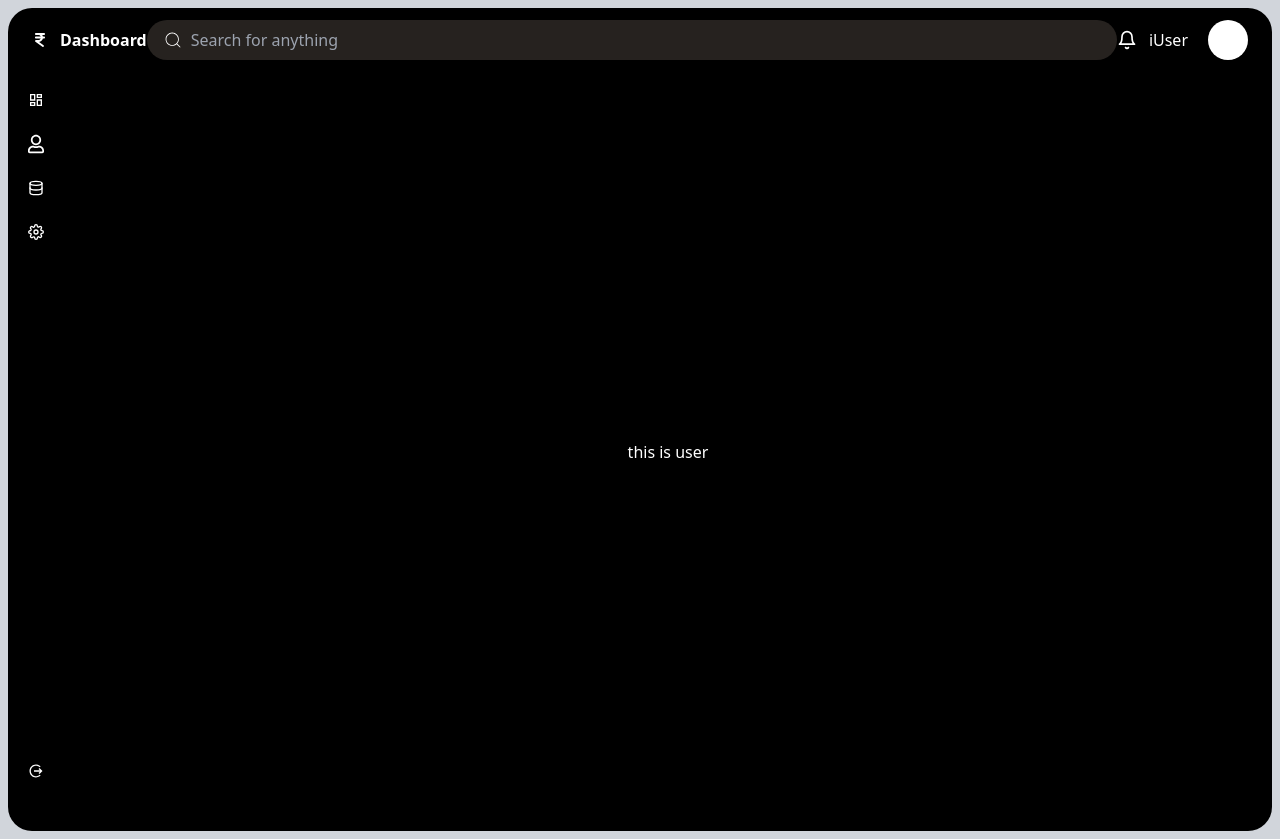
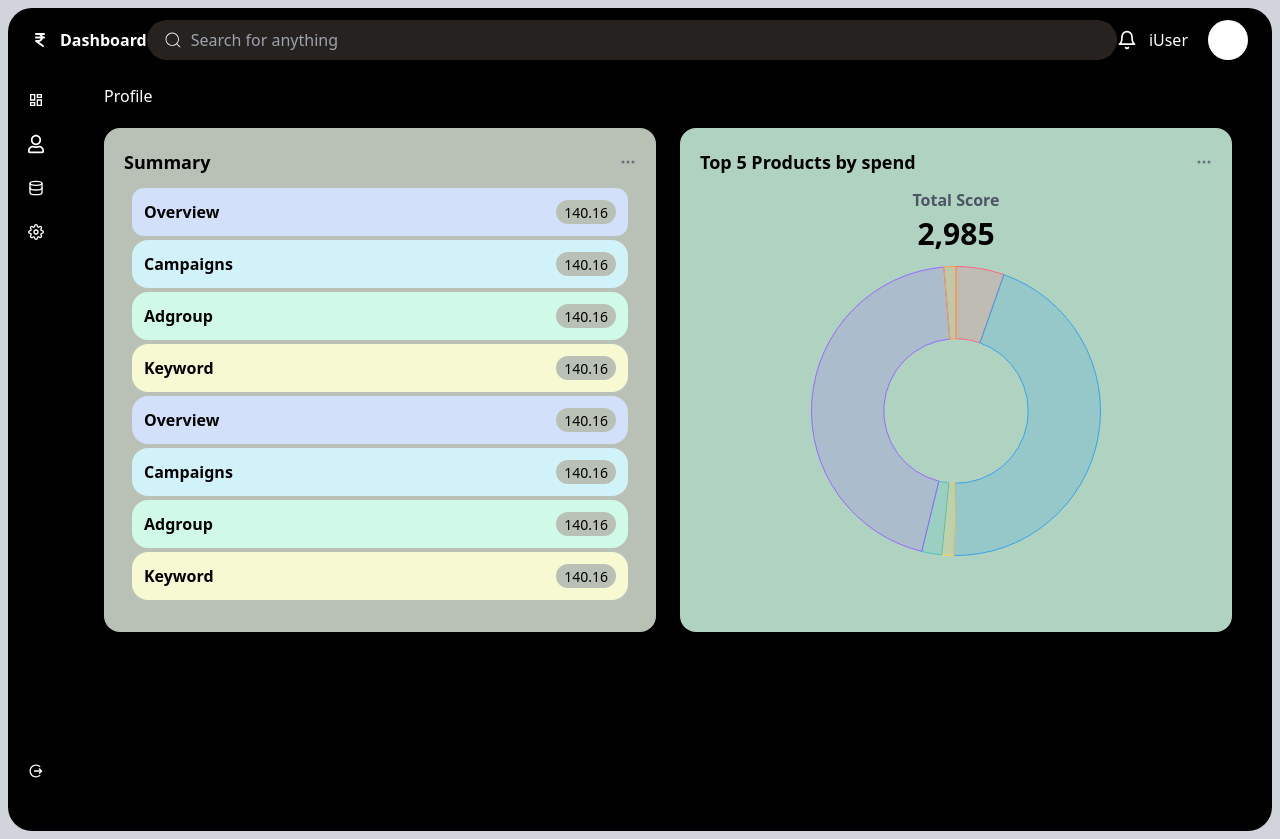
Before and after one commit to vkskumarthakur/Next-JS-Money-Investment, a Next.js app: page /user in a window 1280 px wide. Built offline with nearby package versions, Linux system fonts and the light colour scheme.

Commit message:
some dummy data  added to user page

```diff
--- a/app/user/page.js
+++ b/app/user/page.js
@@ -1,9 +1,95 @@
 import Image from "next/image";
 import MainLayout from "@/components/MainLayout";
-export default function Profile() {
+import DashBoardHigestACoSTableData from "@/components/DashBoardHigestACoSTableData";
+import DashboardSmallCardData from "@/components/DashboardSmallCardData";
+import { MdOutlineDashboard } from "react-icons/md";
+import { TiFolderDelete } from "react-icons/ti";
+import { FiPlusSquare } from "react-icons/fi";
+import { BsThreeDots } from "react-icons/bs";
+import { BsArrowUp } from "react-icons/bs";
+import LineChart from "@/components/LineChart";
+import BarChart from "@/components/BarChart";
+import DoughnutChart from "@/components/DoughNutChart";
+
+
+export default function Dashboard() {
   return (
-    <div className="flex items-center justify-center" style={{minHeight:`calc(100vh - 65px)`}}>
-      this is user
+    <div className="" style={{ minHeight: `calc(100vh - 65px)` }}>
+      <div className="user-main">
+        <div className="user-main__header flex items-center justify-between">
+          <div className="left-tab flex items-center justify-start gap-4">
+            <div className="flex items-center justify-start gap-3">
+              <span>Profile</span>
+            </div>
+          </div>
+        </div>
+
+        {/* dashboard cards starts here */}
+
+        <div className="user-cards flex flex-col md:flex-row items-stretch justify-between gap-6 mt-5">
+          <div className="card bg-[#b9c1b6] p-5 flex-1 rounded-2xl transition ease-in-out duration-300 hover:-translate-y-3">
+            <div className="card-title flex items-center justify-between">
+              <p className="font-bold text-black text-lg">Summary</p>
+              <BsThreeDots className="text-gray-500" />
+            </div>
+            <div className="summary card-body flex items-start my-3 flex-col justify-between gap-1 px-2">
+              <div className="p-3 rounded-xl text-black w-full bg-[#d2e0fa] font-semibold flex items-center justify-between">
+                <span>Overview</span>
+              <div className="bg-[#B9C1B6] rounded-2xl px-2"><span className="font-light text-sm">140.16</span></div>
+              </div>
+              <div className="p-3 rounded-2xl text-black w-full bg-[#d1f2f9] font-semibold flex items-center justify-between">
+                <span>Campaigns</span>
+                <div className="bg-[#B9C1B6] rounded-2xl px-2"><span className="font-light text-sm">140.16</span></div>
+              </div>
+              <div className="p-3 rounded-2xl text-black w-full bg-[#d0f9e7] font-semibold flex items-center justify-between">
+                <span>Adgroup</span>
+                <div className="bg-[#B9C1B6] rounded-2xl px-2"><span className="font-light text-sm">140.16</span></div>
+              </div>
+              <div className="p-3 rounded-2xl text-black w-full bg-[#f7f9d2] font-semibold flex items-center justify-between">
+                <span>Keyword</span>
+                <div className="bg-[#B9C1B6] rounded-2xl px-2"><span className="font-light text-sm">140.16</span></div>
+              </div>
+              <div className="p-3 rounded-2xl text-black w-full bg-[#d2e0fa] font-semibold flex items-center justify-between">
+                <span>Overview</span>
+                <div className="bg-[#B9C1B6] rounded-2xl px-2"><span className="font-light text-sm">140.16</span></div>
+              </div>
+              <div className="p-3 rounded-2xl text-black w-full bg-[#d1f2f9] font-semibold flex items-center justify-between">
+                <span>Campaigns</span>
+                <div className="bg-[#B9C1B6] rounded-2xl px-2"><span className="font-light text-sm">140.16</span></div>
+              </div>
+              <div className="p-3 rounded-2xl text-black w-full bg-[#d0f9e7] font-semibold flex items-center justify-between">
+                <span>Adgroup</span>
+                <div className="bg-[#B9C1B6] rounded-2xl px-2"><span className="font-light text-sm">140.16</span></div>
+              </div>
+              <div className="p-3 rounded-2xl text-black w-full bg-[#f7f9d2] font-semibold flex items-center justify-between">
+                <span>Keyword</span>
+                <div className="bg-[#B9C1B6] rounded-2xl px-2"><span className="font-light text-sm">140.16</span></div>
+              </div>
+            </div>
+          </div>
+          <div className="bg-[#b0d2c1] p-5 flex-1 rounded-2xl transition ease-in-out duration-300 hover:-translate-y-3">
+            <div className="card-title flex items-center justify-between">
+              <p className="font-bold text-black text-lg">
+                Top 5 Products by spend
+              </p>
+              <BsThreeDots className="text-gray-500" />
+            </div>
+            <div className="top-products card-body flex items-start my-3 flex-col justify-between gap-1">
+              <div className="w-full font-semibold">
+                <span className="text-center block text-gray-600">
+                  Total Score
+                </span>
+              </div>
+              <div className="text-black w-full text-3xl font-bold">
+                <span className="text-center block text-black">2,985</span>
+              </div>
+              <div className="mx-auto">
+                <DoughnutChart/>
+              </div>
+              </div>
+          </div>
+        </div>
+      </div>
     </div>
   );
 }
```
